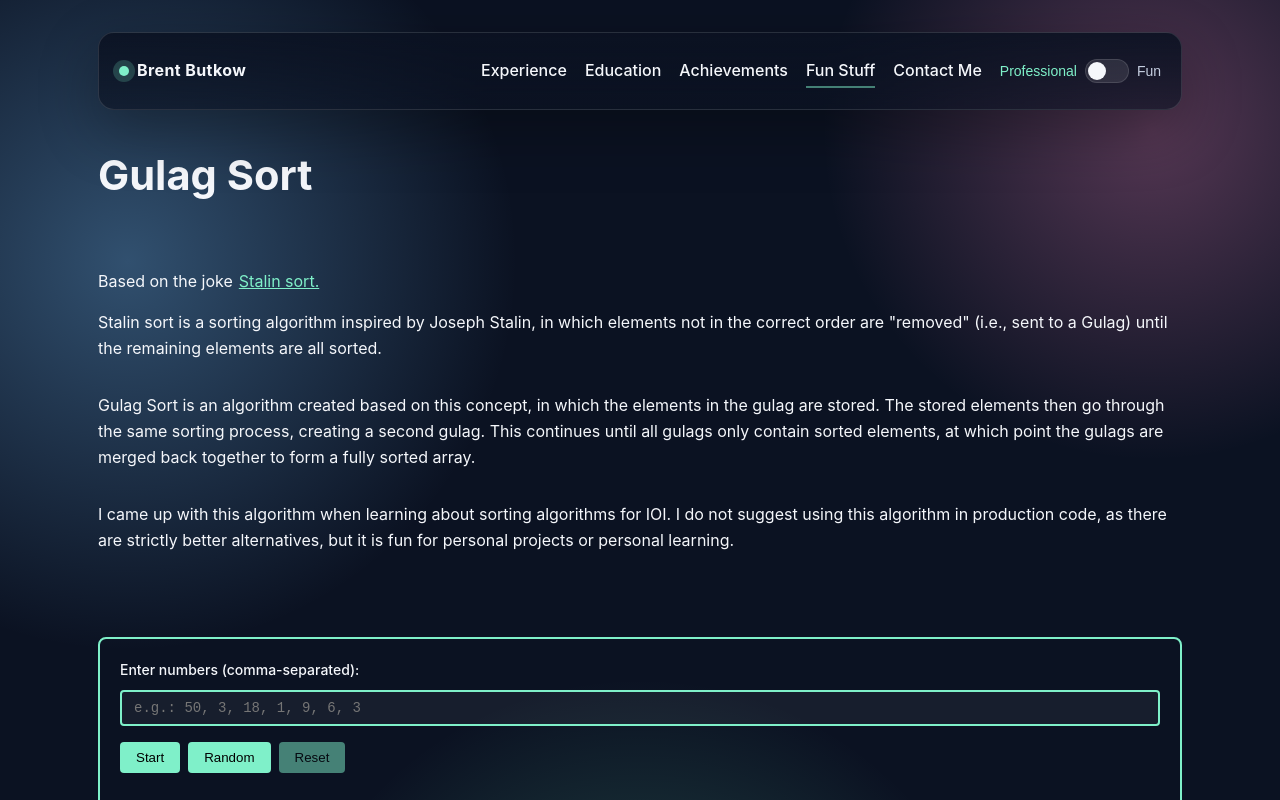
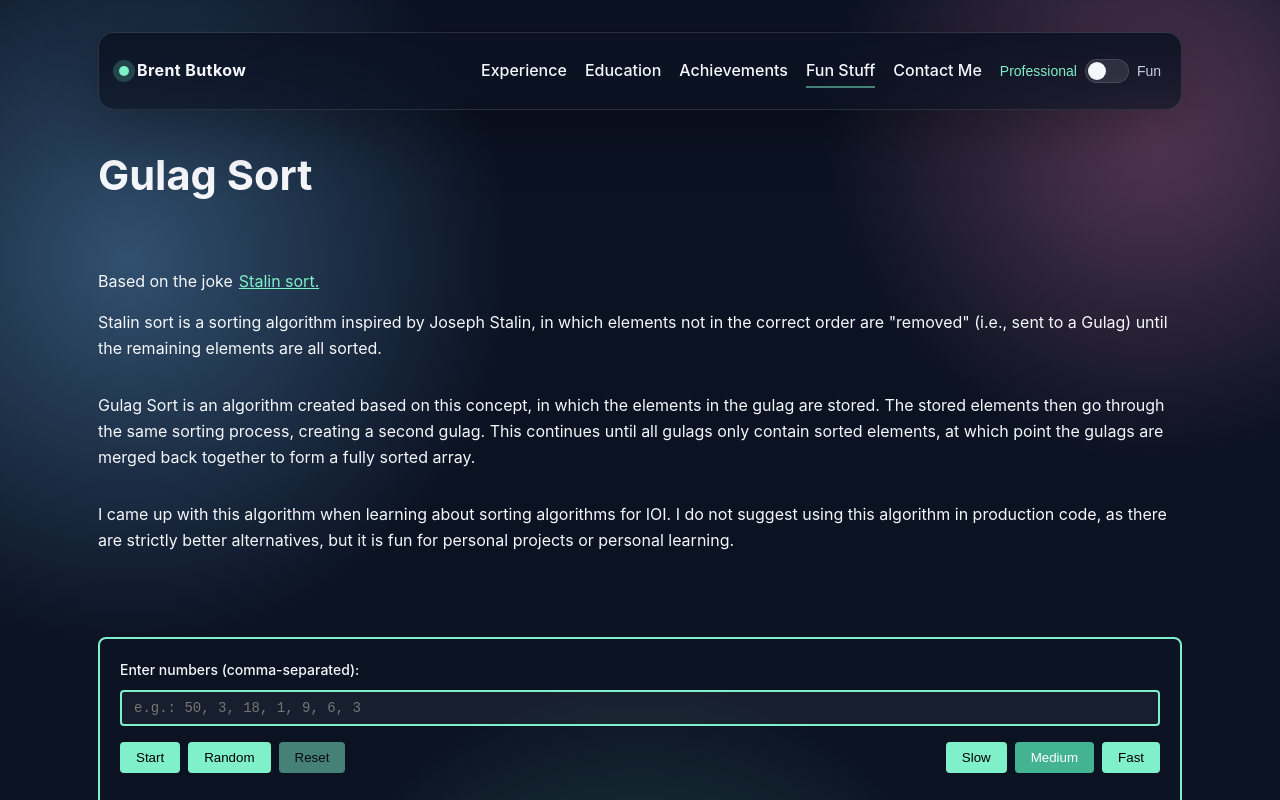
Before and after one commit to BrentTB/brentbutkow.me, a React (Vite) app: page /fun-stuff/gulag-sort in a window 1280 px wide. Shown: the top 800 px of the page. Built offline with nearby package versions, Linux system fonts and the light colour scheme.

Commit message:
add a speed setting to the gulag sort

```diff
--- a/src/pages/fun-stuff/subpages/GulagSort/GulagSortVisualizer.module.scss
+++ b/src/pages/fun-stuff/subpages/GulagSort/GulagSortVisualizer.module.scss
@@ -76,7 +76,24 @@
       opacity: 0.5;
       cursor: not-allowed;
     }
+
+    &.active {
+      background-color: var(--accent-dark);
+      color: white;
+    }
   }
+}
+
+.buttonRow {
+  display: flex;
+  align-items: center;
+  justify-content: space-between;
+  gap: 16px;
+  flex-wrap: wrap;
+}
+
+.buttonGroupRight {
+  margin-left: auto;
 }
 
 .visualization {
--- a/src/pages/fun-stuff/subpages/GulagSort/GulagSortVisualizer.tsx
+++ b/src/pages/fun-stuff/subpages/GulagSort/GulagSortVisualizer.tsx
@@ -101,8 +101,21 @@ const isSorted = (arr: GulagBlock[]): boolean => {
 function GulagSortVisualizer() {
   const [input, setInput] = useState('')
   const [gulags, setGulags] = useState<GulagBlock[][]>([])
+  const [animationSpeedMultiplier, setAnimationSpeedMultiplier] = useState(1)
   const [isAnimating, setIsAnimating] = useState(false)
   const gulagsRef = useRef<GulagBlock[][]>([])
+
+  const setSpeedSlow = () => {
+    setAnimationSpeedMultiplier(1.5)
+  }
+
+  const setSpeedMedium = () => {
+    setAnimationSpeedMultiplier(1)
+  }
+
+  const setSpeedFast = () => {
+    setAnimationSpeedMultiplier(0.5)
+  }
 
   const generateRandomNumbersForInput = useCallback(() => {
     const nums = generateRandomNumbers(6, 13, 200)
@@ -127,7 +140,9 @@ function GulagSortVisualizer() {
     const frames = performGulagSort(structuredClone(initialGulags))
 
     for (let i = 0; i < frames.length; i++) {
-      await new Promise((resolve) => setTimeout(resolve, ANIMATION_FRAME_DURATION_S * 1000))
+      await new Promise((resolve) =>
+        setTimeout(resolve, ANIMATION_FRAME_DURATION_S * animationSpeedMultiplier * 1000)
+      )
       const updatedGulags = structuredClone(gulagsRef.current)
 
       if (frames[i].isMerging) {
@@ -267,6 +282,7 @@ function GulagSortVisualizer() {
           />
         </div>
 
+        <div className={styles.buttonRow}>
           <div className={styles.buttonGroup}>
             <button
               onClick={handleStart}
@@ -289,6 +305,30 @@ function GulagSortVisualizer() {
             >
               Reset
             </button>
+          </div>
+          <div className={`${styles.buttonGroup} ${styles.buttonGroupRight}`}>
+            <button
+              onClick={setSpeedSlow}
+              disabled={isAnimating}
+              className={animationSpeedMultiplier === 1.5 ? styles.active : ''}
+            >
+              Slow
+            </button>
+            <button
+              onClick={setSpeedMedium}
+              disabled={isAnimating}
+              className={animationSpeedMultiplier === 1 ? styles.active : ''}
+            >
+              Medium
+            </button>
+            <button
+              onClick={setSpeedFast}
+              disabled={isAnimating}
+              className={animationSpeedMultiplier === 0.5 ? styles.active : ''}
+            >
+              Fast
+            </button>
+          </div>
         </div>
       </div>
 
```
Lines whose indentation alone changed are shown as unchanged.
